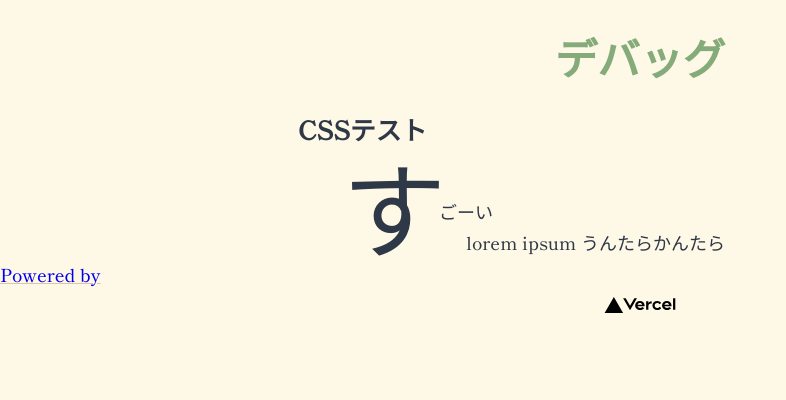
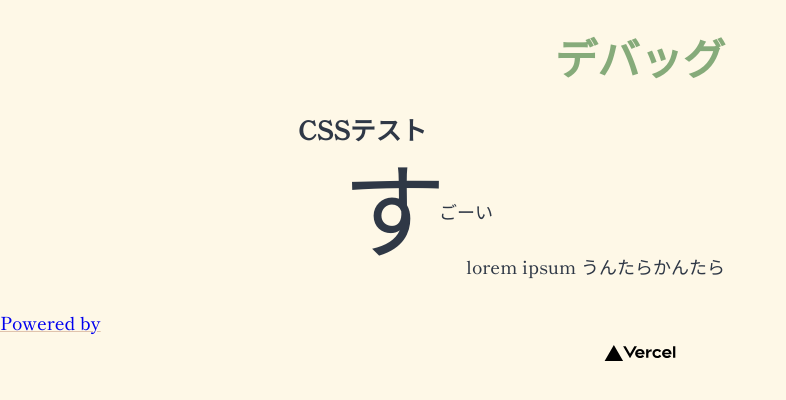
Before and after one commit to RinUeyama/uluhn-the-traveler, a Next.js app: page / in a window 1280 px wide. Shown: the top 400 px of the page, without its empty margins (0-786 px from the left). Built offline with nearby package versions, Linux system fonts and the light colour scheme; a web font is replaced by a local one.

Commit message:
feat: エネミーのアイコン類の配置や座布団

```diff
--- a/src/components/Battle/Partials/BattleActionSignIcon.module.scss
+++ b/src/components/Battle/Partials/BattleActionSignIcon.module.scss
@@ -2,6 +2,8 @@
   position: relative;
   width: 100%;
   height: 100%;
+  border-radius: 20%;
+  background-color: var(--color-darkblue);
 
   > .potency {
     margin: 0;
--- a/src/components/Battle/Partials/BattleBuffIcon.module.scss
+++ b/src/components/Battle/Partials/BattleBuffIcon.module.scss
@@ -0,0 +1,6 @@
+.battle-buff-icon {
+  width: 100%;
+  height: 100%;
+  border-radius: 20%;
+  background-color: var(--color-darkblue);
+}
--- a/src/components/Battle/Partials/BattleBuffIcon.tsx
+++ b/src/components/Battle/Partials/BattleBuffIcon.tsx
@@ -7,7 +7,7 @@ export type IBattleBuffIconProps = {
 
 export const BattleBuffIcon: React.VFC<IBattleBuffIconProps> = ({ buff }) => {
   return (
-    <div className={style['battle-action-sign']}>
+    <div className={style['battle-buff-icon']}>
       <img className={style['icon']} src={buff.src} alt={buff.name} />
       {/** TODO: タップしたらモーダルで説明を出す */}
     </div>
--- a/src/components/Battle/Partials/BattleDebuffIcon.module.scss
+++ b/src/components/Battle/Partials/BattleDebuffIcon.module.scss
@@ -0,0 +1,6 @@
+.battle-debuff-icon {
+  width: 100%;
+  height: 100%;
+  border-radius: 20%;
+  background-color: var(--color-darkblue);
+}
--- a/src/components/Battle/Partials/BattleDebuffIcon.tsx
+++ b/src/components/Battle/Partials/BattleDebuffIcon.tsx
@@ -1,5 +1,5 @@
 import { IDebuff } from "src/interfaces/i-battle"
-import style from './BattleBuffIcon.module.scss'
+import style from './BattleDebuffIcon.module.scss'
 
 export type IBattleDebuffIconProps = {
   debuff: IDebuff
@@ -7,7 +7,7 @@ export type IBattleDebuffIconProps = {
 
 export const BattleDebuffIcon: React.VFC<IBattleDebuffIconProps> = ({ debuff }) => {
   return (
-    <div className={style['battle-action-sign']}>
+    <div className={style['battle-debuff-icon']}>
       <img className={style['icon']} src={debuff.src} alt={debuff.name} />
       {/** TODO: タップしたらモーダルで説明を出す */}
     </div>
--- a/src/styles/globals.scss
+++ b/src/styles/globals.scss
@@ -25,12 +25,12 @@ img {
 :root {
   /** space */
   --space-unit: 0.5rem;
-  --space-xs: 1 * var(--space-unit);
-  --space-s: 2 * var(--space-unit);
-  --space-m: 3 * var(--space-unit);
-  --space-l: 5 * var(--space-unit);
-  --space-xl: 8 * var(--space-unit);
-  --space-xxl: 13 * var(--space-unit);
+  --space-xs: calc(1 * var(--space-unit));
+  --space-s: calc(2 * var(--space-unit));
+  --space-m: calc(3 * var(--space-unit));
+  --space-l: calc(5 * var(--space-unit));
+  --space-xl: calc(8 * var(--space-unit));
+  --space-xxl: calc(13 * var(--space-unit));
 
   /** color */
   --color-green: #86ab7a;
```
Also changed, not shown: src/components/Battle/Template/index.module.scss (+10 -7 lines).
